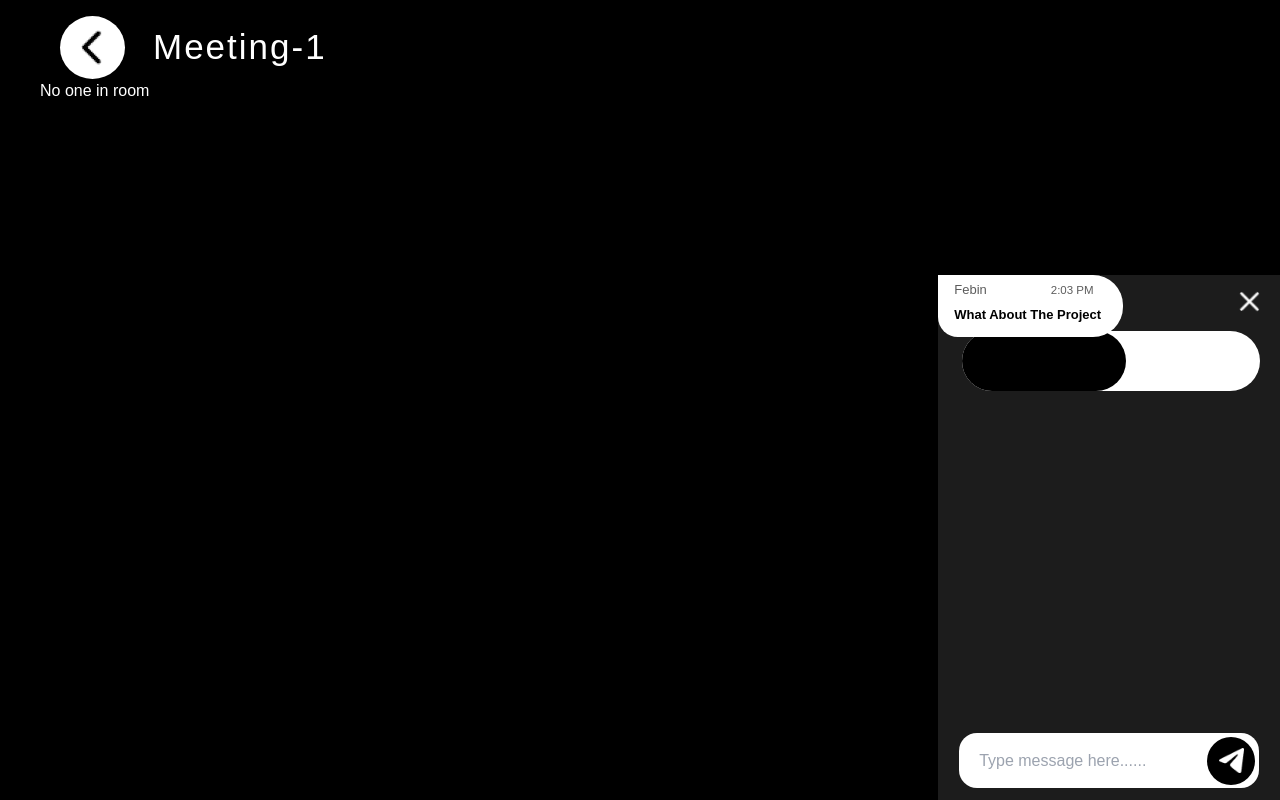
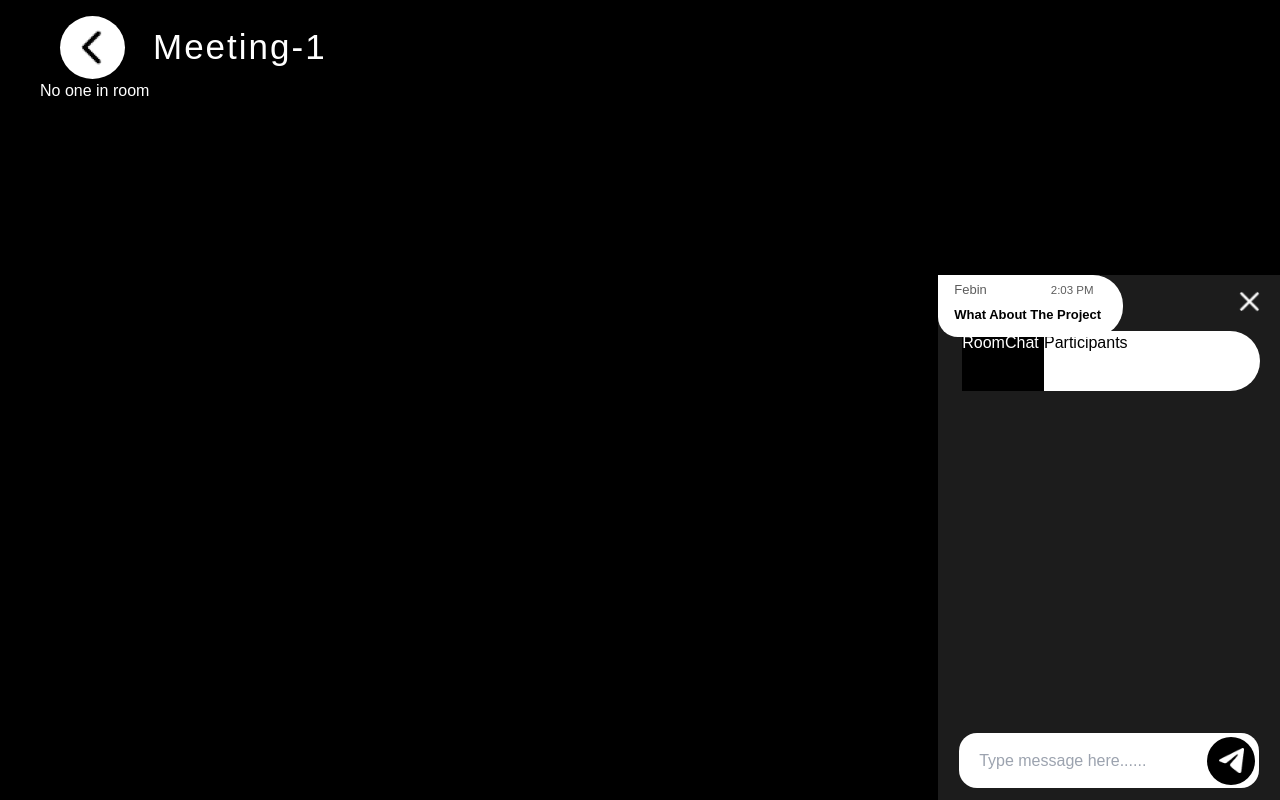
Before and after one commit to Febin-Joseph/zoomify, a React (Create React App) app in the folder client/: page /room/1 in a window 1280 px wide. Built offline with nearby package versions, Linux system fonts and the light colour scheme; no server answers.

Commit message:
worked on chat navigation

```diff
--- a/client/src/components/chat/ChatNav.jsx
+++ b/client/src/components/chat/ChatNav.jsx
@@ -1,15 +1,40 @@
-import React from 'react'
+import React, { useState } from 'react';
 
 const ChatNav = () => {
+  const [activeButton, setActiveButton] = useState('roomchat');
+
+  const handleButtonClick = (button) => {
+    setActiveButton(button);
+  };
+
   return (
     <div>
       <div className='top-14 justify-center left-6 absolute w-[87%] h-[60px] bg-white rounded-[50px]'>
-        <div className='w-[55%] bg-black h-[100%] rounded-[50px] right-0'>
-
+        <div className='w-[55%] h-[100%] rounded-[50px] right-0'>
+          <div
+            className={`w-[50%] h-[100%] float-left cursor-pointer ${
+              activeButton === 'roomchat' ? 'bg-black text-white' : 'bg-white text-black'
+            }`}
+            onClick={() => handleButtonClick('roomchat')}
+          >
+            RoomChat
+          </div>
+          <div
+            className={`w-[50%] h-[100%] float-left cursor-pointer ${
+              activeButton === 'participants' ? 'bg-black text-white' : 'bg-white text-black'
+            }`}
+            onClick={() => handleButtonClick('participants')}
+          >
+            Participants
+          </div>
+          <div style={{ clear: 'both' }}></div>
         </div>
       </div>
+      <div className={`w-[55%] h-[100%] rounded-[50px] right-0 ${activeButton === 'roomchat' ? 'bg-black' : 'bg-white'}`}>
+        {/* Content for RoomChat */}
+      </div>
     </div>
-  )
-}
+  );
+};
 
-export default ChatNav
+export default ChatNav;
```
